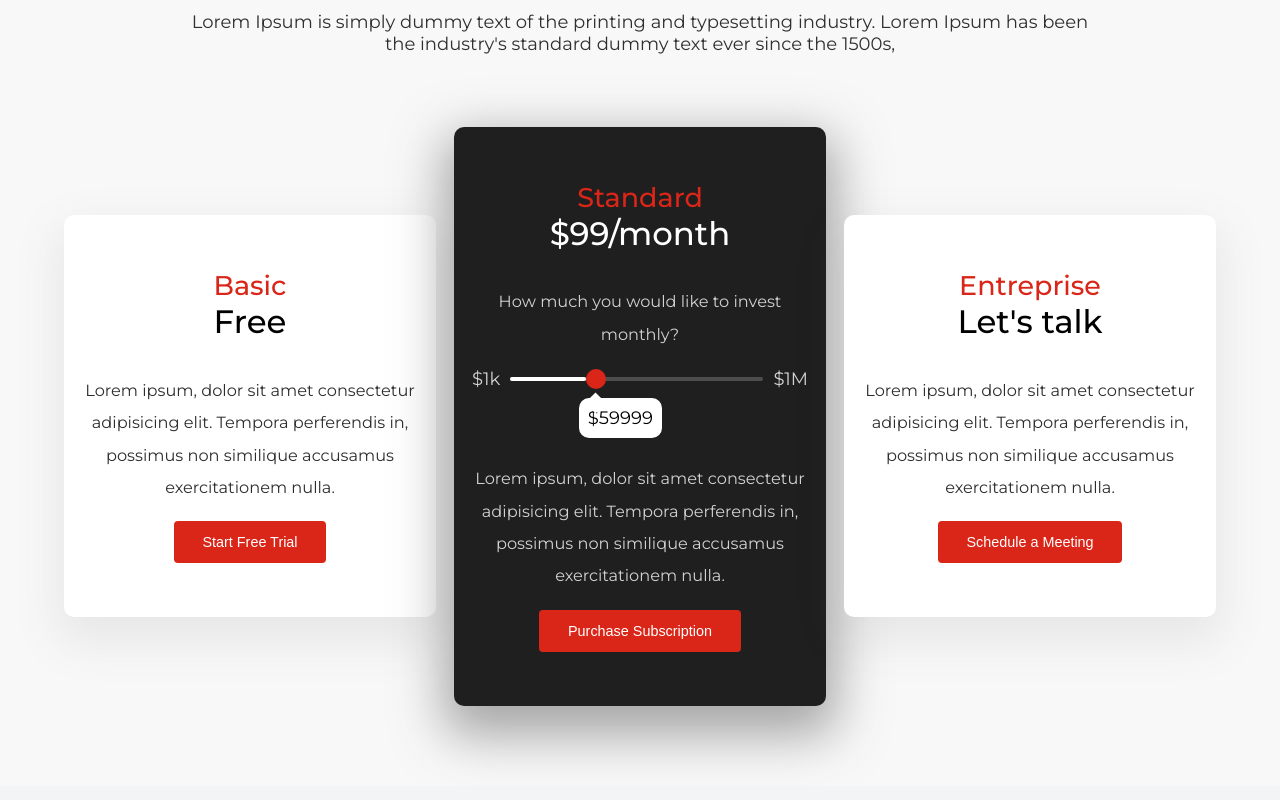
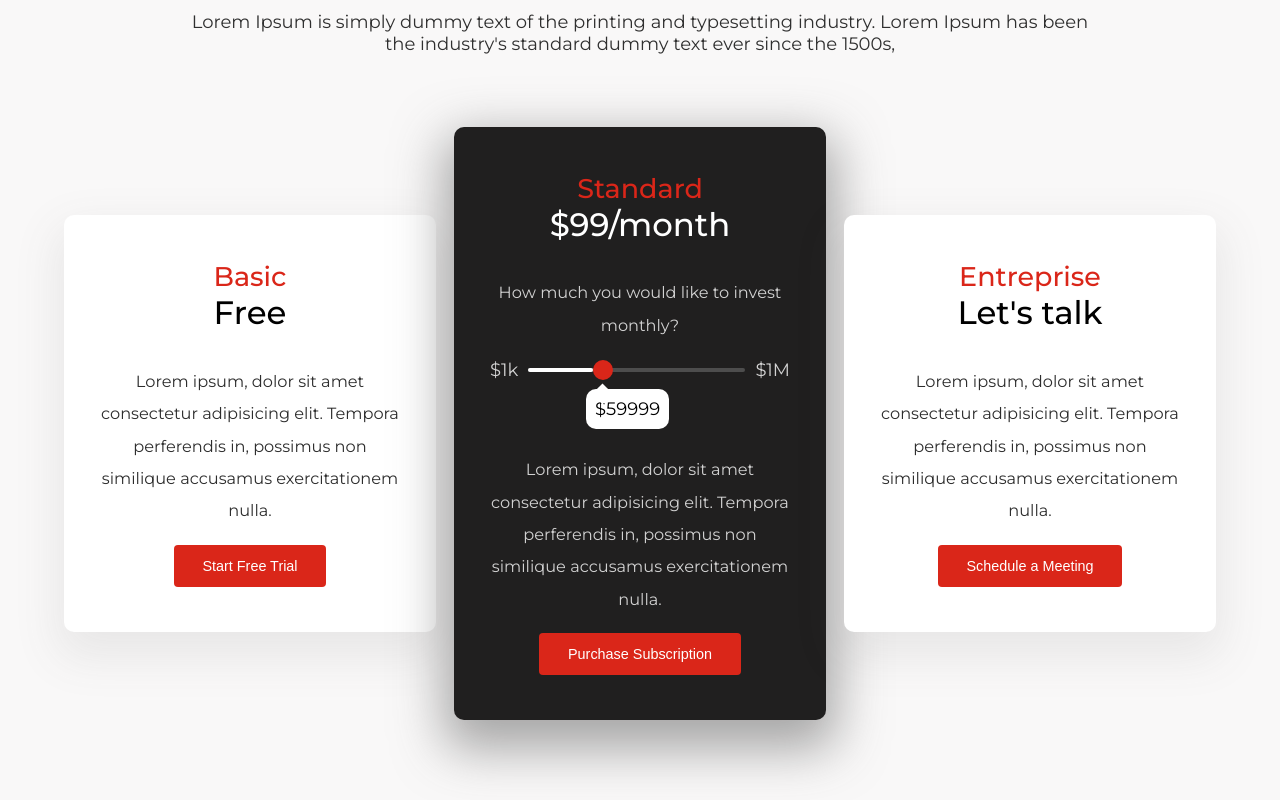
Before and after one commit to yosrimhamdi/public-client-repo, a website built with webpack: page figma_v1/index.html in a window 1280 px wide. Shown: the part 2034-2834 px from the top of the page. Built offline with nearby package versions, Linux system fonts and the light colour scheme.

Commit message:
Changed the price plan card padding.

```diff
--- a/figma_v1/src/sass/components/home/_price-plan-card.sass
+++ b/figma_v1/src/sass/components/home/_price-plan-card.sass
@@ -1,7 +1,7 @@
 @use '../../utils/breakpoint' as *
 
 .price-plan-card
-    padding: 3em 1em
+    padding: 2.5em 2em
     text-align: center
     background-color: #fff
     box-shadow: 0 19px 45px 7px rgba(#545454, .1)
```
